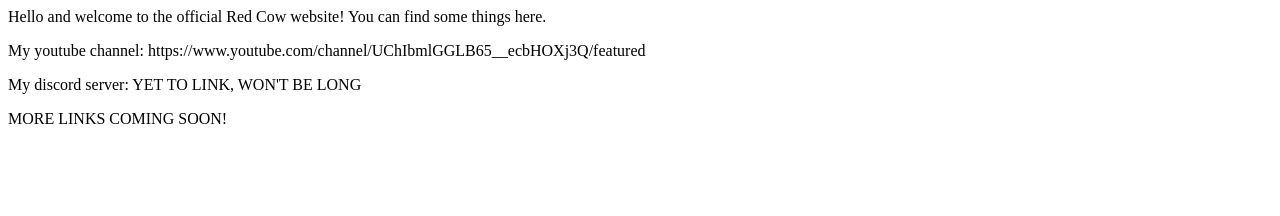
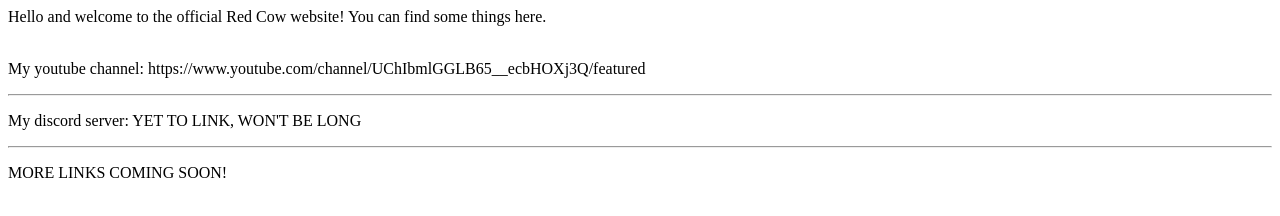
Before and after one commit to SerenaRedCow/redcow, a plain HTML site: page index.html in a window 1280 px wide. Drawn offline with Linux system fonts and the light colour scheme.

Commit message:
Update index.html

```diff
--- a/index.html
+++ b/index.html
@@ -9,9 +9,13 @@
 
   <body>
   Hello and welcome to the official Red Cow website! You can find some things here.
+    <br>
+    <br>
     <p> My youtube channel: https://www.youtube.com/channel/UChIbmlGGLB65__ecbHOXj3Q/featured </p>
+    <hr>
     <p> My discord server: YET TO LINK, WON'T BE LONG </p>
-    MORE LINKS COMING SOON!
+    <hr>
+    <p> MORE LINKS COMING SOON! </p>
   </body>
 
 </html>
```
